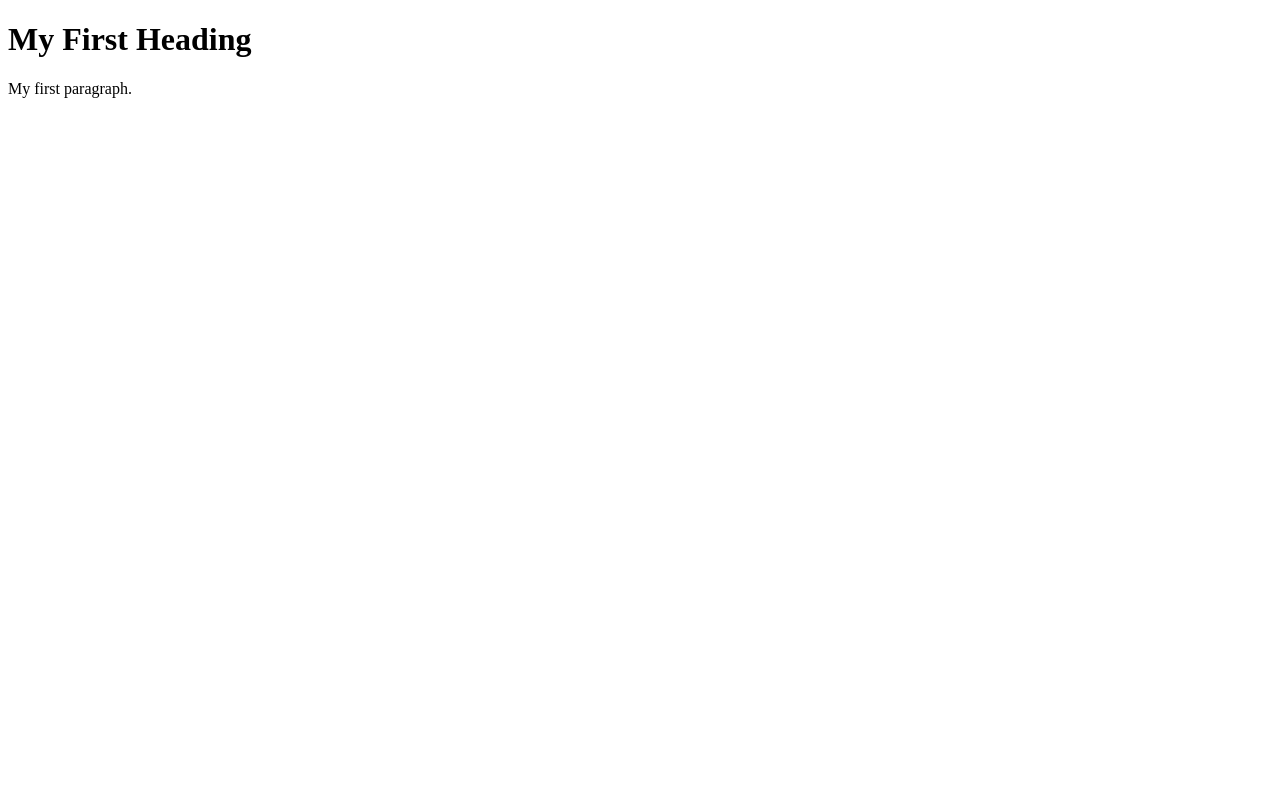
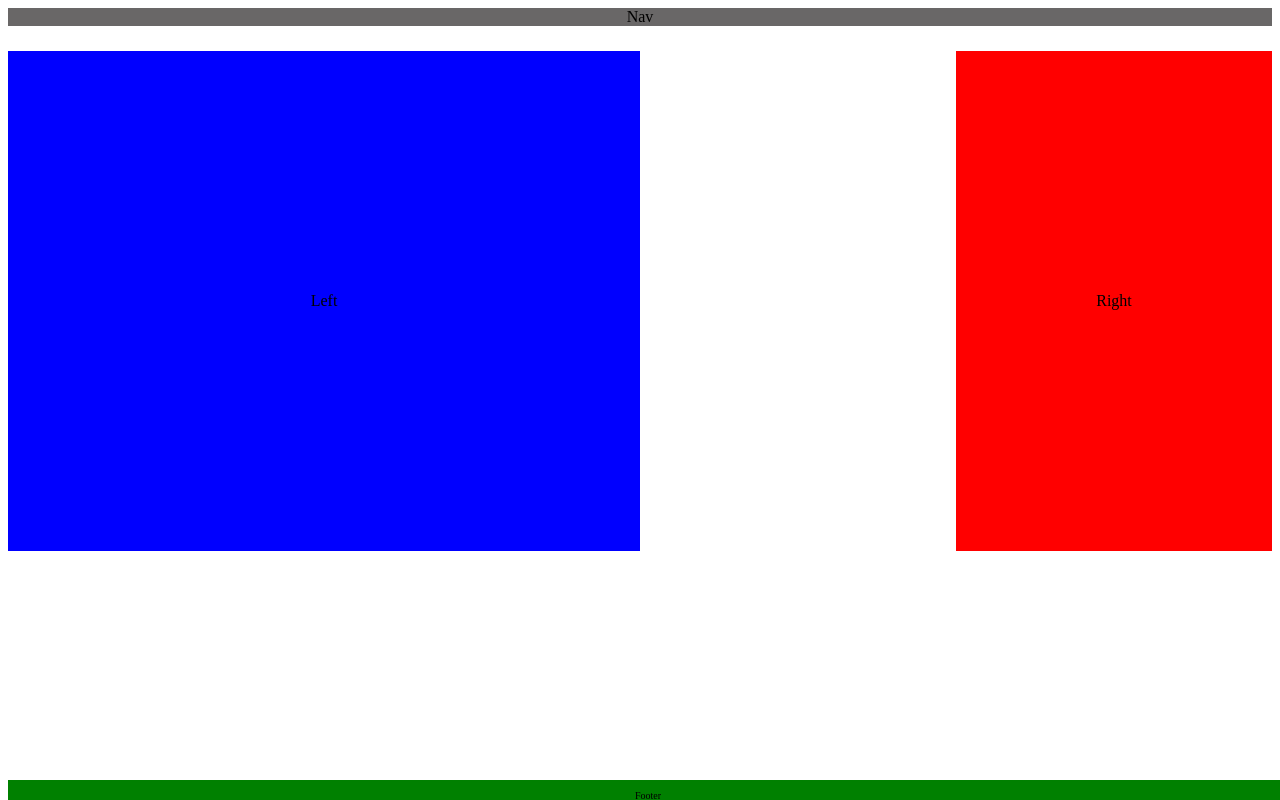
Before and after one commit to naq988/ameer-naqvi-prework, a plain HTML site: page CSS_Assessment/index.html in a window 1280 px wide. Drawn offline with Linux system fonts and the light colour scheme.

Commit message:
updated files

```diff
--- a/CSS_Assessment/index.html
+++ b/CSS_Assessment/index.html
@@ -1,12 +1,20 @@
 <!DOCTYPE html>
 <html>
+<div class="navbar">
+    <a class="active">Nav</a>
+</div>
 <head>
-<title>Hello</title>
+    <link rel="stylesheet" type="text/css" href="style.css">
 </head>
 <body>
-
-<h1>My First Heading</h1>
-<p>My first paragraph.</p>
-
+    <div class="leftblock">
+        <p>Left</p>
+    </div>
+    <div class="rightblock">
+        <p>Right</p>
+    </div>
 </body>
+<footer class="footer">
+    <p>Footer</p>
+</footer>
 </html>
--- a/CSS_Assessment/style.css
+++ b/CSS_Assessment/style.css
@@ -1,7 +1,41 @@
-header {
+.navbar {
+	width: 100%;
+    text-align: center;
+    background-color: rgb(105, 103, 103);
+    margin-left: 0px;
+    margin-top: 0px;
+}
+.leftblock {
+  width: 50%;
+  height: 500px;
+  float: left;
+  display: flex;
+  justify-content: center;
+  align-items: center;
   text-align: center;
-  font-size: 1em;
-  color: black;
-  margin-bottom: .3em;
-  text-decoration: underline;
+  background-color: blue;
+  margin-top: 25px;
 }
+.rightblock {
+  width: 25%;
+  height: 500px;
+  float: right;
+  display: flex;
+  justify-content: center;
+  align-items: center;
+  text-align: center;
+  background-color: red;
+  margin-top: 25px;
+
+}
+.footer {
+  background-color: green;
+  text-align: center;
+  font-size:10px;
+  position: fixed;
+
+  bottom: 0;
+  width: 100%;
+  height: 20px;
+
+}
```
